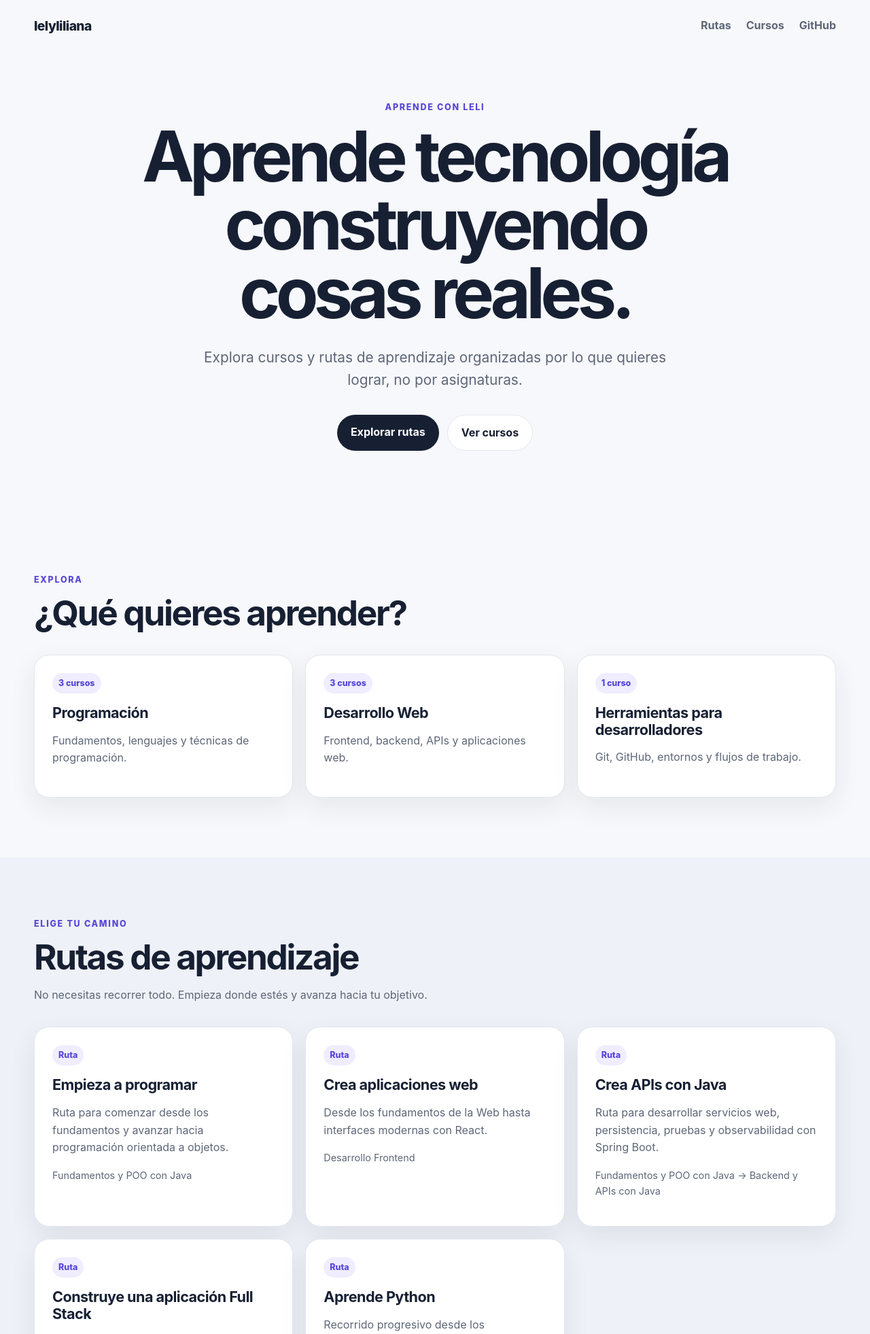
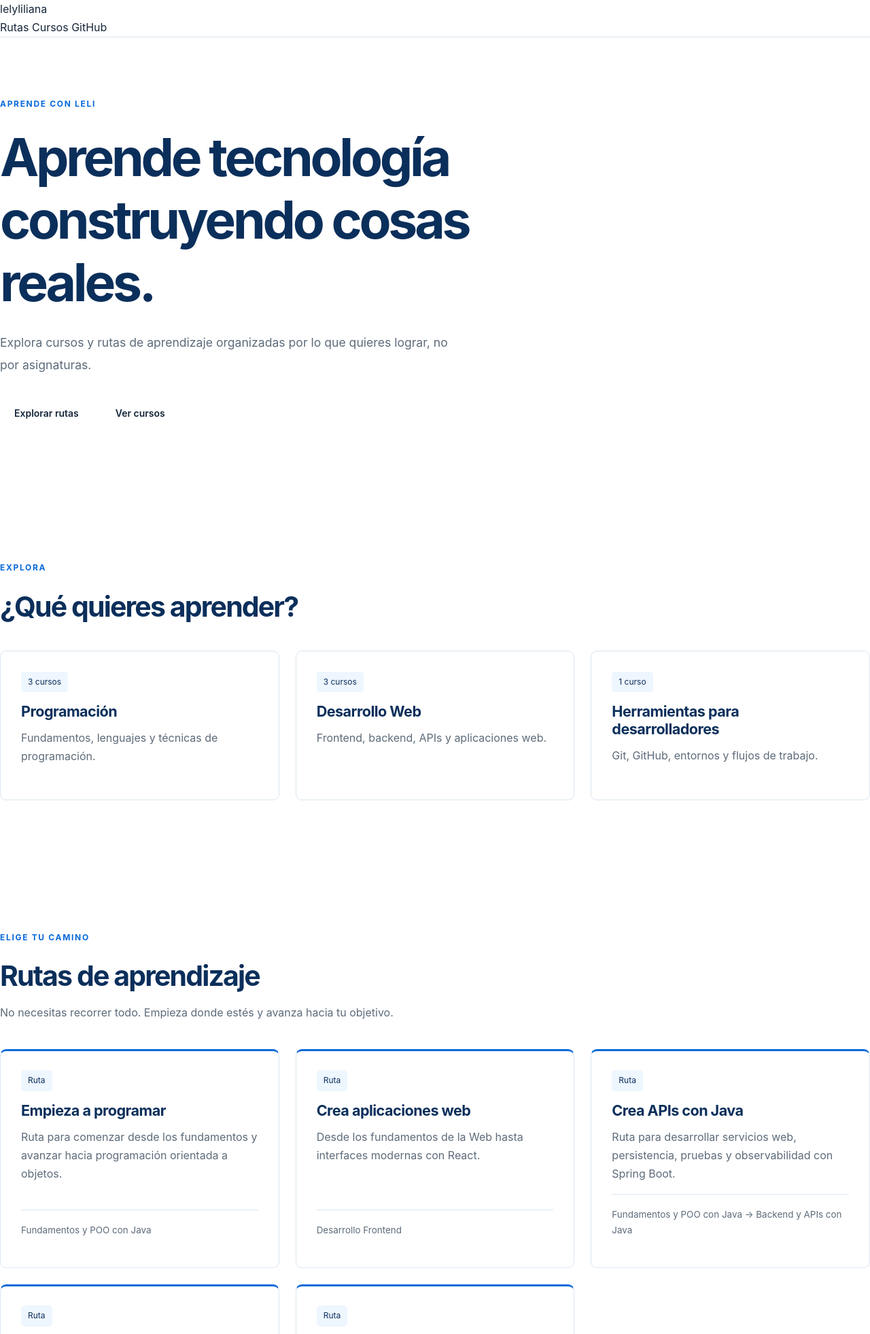
Before and after one commit to lelyliliana/aprende-con-leli, a PHP site: page / in a window 1280 px wide. Shown: the top 1962 px of the page at 68% size. Run offline with PHP 8.4, Linux system fonts and the light colour scheme.

Commit message:
Alinear identidad visual con lelyliliana.com

```diff
--- a/src/styles/main.css
+++ b/src/styles/main.css
@@ -1,139 +1,93 @@
 :root {
-  --bg: #f7f8fb;
-  --surface: #ffffff;
-  --text: #172033;
-  --muted: #5d6678;
-  --line: #e3e7ef;
-  --accent: #5746d9;
-  --accent-soft: #efedff;
-  --radius: 22px;
-  --shadow: 0 14px 38px rgba(24, 32, 51, .08);
+  --color-primary: #0b2f5b;
+  --color-accent: #0969da;
+  --color-accent-dark: #0554ad;
+  --color-light: #eef6ff;
+  --color-background: #ffffff;
+  --color-text: #15263a;
+  --color-muted: #5d6b7a;
+  --color-border: #dce6f1;
+  --color-footer: #082844;
+  --header-height: 88px;
+  color-scheme: light;
 }
-
 * { box-sizing: border-box; }
-html { scroll-behavior: smooth; }
-body {
-  margin: 0;
-  font-family: Inter, ui-sans-serif, system-ui, -apple-system, BlinkMacSystemFont, "Segoe UI", sans-serif;
-  color: var(--text);
-  background: var(--bg);
-  line-height: 1.6;
+html { scroll-behavior: smooth; scroll-padding-top: calc(var(--header-height) + 24px); }
+body { margin: 0; font-family: -apple-system, BlinkMacSystemFont, "Segoe UI", sans-serif; background: var(--color-background); color: var(--color-text); font-size: 1rem; line-height: 1.7; }
+a { color: inherit; text-decoration: none; }
+:focus-visible { outline: 3px solid var(--color-accent); outline-offset: 5px; }
+.container { width: min(1200px, calc(100% - 96px)); margin-inline: auto; }
+.site-header { position: sticky; top: 0; z-index: 20; background: var(--color-background); border-bottom: 1px solid var(--color-border); }
+.header-inner { min-height: var(--header-height); display: flex; align-items: center; gap: 24px; }
+.brand { flex-shrink: 0; line-height: 1.5; }
+.brand strong { display: block; font-size: 1rem; color: var(--color-primary); }
+.brand span { display: block; font-size: .8125rem; color: var(--color-muted); }
+.navigation { display: flex; gap: 18px; margin-left: auto; align-items: center; }
+.navigation a { font-size: .875rem; padding: 12px 0; position: relative; color: var(--color-text); }
+.navigation a:hover, .navigation a[aria-current] { color: var(--color-accent); }
+.navigation a[aria-current]::after { content: ""; position: absolute; height: 2px; bottom: 5px; left: 0; right: 0; background: var(--color-accent); }
+.hero { padding-block: 88px 96px; max-width: 920px; }
+.eyebrow { font-size: .75rem; text-transform: uppercase; letter-spacing: .14em; font-weight: 650; color: var(--color-accent); margin: 0 0 22px; }
+h1, h2, h3 { color: var(--color-primary); line-height: 1.2; margin-top: 0; }
+h1 { font-size: clamp(3rem, 6vw, 5.3rem); letter-spacing: -.055em; font-weight: 650; margin-bottom: 26px; }
+h1 span { color: var(--color-accent); }
+.lead { max-width: 680px; font-size: 1.1rem; color: var(--color-muted); line-height: 1.85; margin-bottom: 30px; }
+.hero-actions { display: flex; flex-wrap: wrap; gap: 12px; }
+.button { min-height: 48px; padding: 12px 20px; display: inline-flex; align-items: center; justify-content: center; border-radius: 7px; font-size: .875rem; font-weight: 600; border: 1px solid transparent; }
+.button-primary { background: var(--color-accent); color: #fff; }
+.button-primary:hover { background: var(--color-accent-dark); }
+.button-secondary { border-color: var(--color-border); color: var(--color-primary); }
+.button-secondary:hover { background: var(--color-light); border-color: var(--color-accent); }
+.intro-strip { background: var(--color-light); border-block: 1px solid var(--color-border); }
+.intro-strip .container { padding-block: 28px; display: flex; gap: 22px; align-items: center; color: var(--color-muted); font-size: .9rem; }
+.intro-strip strong { color: var(--color-primary); }
+.section { padding-block: 96px; }
+.section-tinted { background: var(--color-light); border-block: 1px solid var(--color-border); }
+.section-heading { max-width: 740px; margin-bottom: 40px; }
+.section-heading h2, .manifesto h2 { font-size: clamp(2rem, 3.2vw, 2.85rem); letter-spacing: -.045em; font-weight: 650; margin-bottom: 16px; }
+.section-heading p:not(.eyebrow), .manifesto p:not(.eyebrow) { color: var(--color-muted); }
+.heading-rule { width: 44px; height: 3px; background: var(--color-accent); margin-top: 24px; }
+.grid { display: grid; grid-template-columns: repeat(3, minmax(0, 1fr)); gap: 24px; }
+.card { display: flex; flex-direction: column; align-items: flex-start; min-height: 220px; padding: 30px; border: 1px solid var(--color-border); border-radius: 9px; background: var(--color-background); transition: border-color .2s, box-shadow .2s; }
+.card:hover { border-color: var(--color-accent); box-shadow: 0 6px 22px #0828440a; }
+.card h3 { font-size: 1.35rem; letter-spacing: -.025em; margin: 16px 0 12px; }
+.card p { color: var(--color-muted); margin-top: 0; }
+.count, .tag { display: inline-block; padding: 5px 10px; border-radius: 5px; background: var(--color-light); color: var(--color-primary); font-size: .75rem; }
+.path-card { border-top: 3px solid var(--color-accent); padding-top: 28px; }
+.sequence { margin-top: auto !important; padding-top: 18px; border-top: 1px solid var(--color-border); width: 100%; font-size: .84rem; }
+.course-card { justify-content: space-between; }
+.chips { display: flex; flex-wrap: wrap; gap: 7px; margin-top: 18px; }
+.chip { padding: 5px 9px; border-radius: 5px; background: var(--color-light); color: var(--color-primary); font-size: .75rem; }
+.text-link { margin-top: 28px; color: var(--color-accent); font-size: .875rem; font-weight: 600; }
+.text-link:hover { text-decoration: underline; }
+.manifesto-wrap { background: var(--color-primary); color: #fff; }
+.manifesto { padding-block: 72px; max-width: 850px; }
+.manifesto h2 { color: #fff; }
+.manifesto .eyebrow { color: #a8d0ff; }
+.manifesto p:not(.eyebrow) { color: #d1dfef; max-width: 680px; }
+.site-footer { background: var(--color-footer); color: #fff; padding-block: 48px 24px; }
+.footer-inner { display: flex; justify-content: space-between; gap: 40px; align-items: flex-start; }
+.footer-inner strong { font-size: 1.05rem; }
+.footer-inner p { color: #bccde0; font-size: .875rem; margin: 8px 0 0; }
+.footer-links { display: flex; gap: 18px; font-size: .875rem; color: #dbe8f5; }
+.copyright { border-top: 1px solid #35516c; margin: 38px 0 0; padding-top: 20px; font-size: .75rem; color: #bccde0; }
+.error { text-align: center; padding: 30px; color: var(--color-muted); }
+@media (max-width: 900px) {
+  .container { width: calc(100% - 48px); }
+  .grid { grid-template-columns: repeat(2, minmax(0, 1fr)); }
+  .navigation { gap: 12px; }
 }
-a { color: inherit; }
-.site-header {
-  width: min(1180px, calc(100% - 40px));
-  margin: 0 auto;
-  min-height: 76px;
-  display: flex;
-  align-items: center;
-  justify-content: space-between;
-  gap: 24px;
+@media (max-width: 680px) {
+  .container { width: calc(100% - 36px); }
+  .header-inner { min-height: 76px; align-items: center; }
+  .brand span { display: none; }
+  .navigation a:first-child { display: none; }
+  .navigation { gap: 10px; }
+  .navigation a { font-size: .8rem; }
+  .hero { padding-block: 64px 72px; }
+  h1 { font-size: clamp(2.7rem, 14vw, 4rem); }
+  .section { padding-block: 72px; }
+  .grid { grid-template-columns: 1fr; }
+  .footer-inner { flex-direction: column; }
+  .footer-links { flex-wrap: wrap; }
 }
-.brand { font-weight: 850; text-decoration: none; letter-spacing: -.03em; font-size: 1.2rem; }
-nav { display: flex; gap: 22px; }
-nav a { text-decoration: none; color: var(--muted); font-weight: 650; }
-.hero {
-  width: min(1000px, calc(100% - 40px));
-  margin: 72px auto 92px;
-  text-align: center;
-}
-.eyebrow {
-  margin: 0 0 12px;
-  text-transform: uppercase;
-  letter-spacing: .14em;
-  font-size: .78rem;
-  font-weight: 850;
-  color: var(--accent);
-}
-h1 {
-  margin: 0 auto;
-  max-width: 900px;
-  font-size: clamp(2.8rem, 8vw, 6.6rem);
-  line-height: .98;
-  letter-spacing: -.065em;
-}
-.lead {
-  max-width: 700px;
-  margin: 28px auto 0;
-  font-size: clamp(1.05rem, 2vw, 1.3rem);
-  color: var(--muted);
-}
-.hero-actions { margin-top: 34px; display: flex; gap: 12px; justify-content: center; flex-wrap: wrap; }
-.button {
-  display: inline-block;
-  padding: 13px 20px;
-  border-radius: 999px;
-  text-decoration: none;
-  font-weight: 750;
-}
-.primary { background: var(--text); color: white; }
-.secondary { background: var(--surface); border: 1px solid var(--line); }
-.section { padding: 88px max(20px, calc((100% - 1180px) / 2)); }
-.section.alt { background: #eef1f7; }
-.section-heading { max-width: 680px; margin-bottom: 34px; }
-.section-heading h2, .manifesto h2 { margin: 0; font-size: clamp(2rem, 4vw, 3.4rem); line-height: 1.05; letter-spacing: -.045em; }
-.section-heading p:not(.eyebrow), .manifesto p:not(.eyebrow) { color: var(--muted); }
-.grid {
-  display: grid;
-  grid-template-columns: repeat(3, minmax(0, 1fr));
-  gap: 18px;
-}
-.card {
-  background: var(--surface);
-  border: 1px solid var(--line);
-  border-radius: var(--radius);
-  padding: 26px;
-  min-height: 210px;
-  box-shadow: var(--shadow);
-}
-.card h3 { margin: 16px 0 8px; font-size: 1.35rem; line-height: 1.15; letter-spacing: -.025em; }
-.card p { color: var(--muted); }
-.count, .tag {
-  display: inline-block;
-  font-size: .78rem;
-  font-weight: 800;
-  padding: 5px 9px;
-  border-radius: 999px;
-  background: var(--accent-soft);
-  color: var(--accent);
-}
-.sequence { font-size: .9rem; }
-.course-card { display: flex; flex-direction: column; justify-content: space-between; }
-.chips { display: flex; flex-wrap: wrap; gap: 6px; margin-top: 18px; }
-.chip { border: 1px solid var(--line); border-radius: 999px; padding: 4px 8px; font-size: .75rem; color: var(--muted); }
-.text-link { margin-top: 26px; font-weight: 800; text-decoration: none; }
-.manifesto {
-  width: min(920px, calc(100% - 40px));
-  margin: 110px auto;
-  padding: 60px;
-  border-radius: 32px;
-  background: var(--text);
-  color: white;
-  text-align: center;
-}
-.manifesto .eyebrow { color: #bcb4ff; }
-.manifesto p:not(.eyebrow) { color: #cdd2dc; max-width: 660px; margin: 18px auto 0; }
-footer {
-  width: min(1180px, calc(100% - 40px));
-  margin: 0 auto;
-  padding: 32px 0 48px;
-  border-top: 1px solid var(--line);
-  display: flex;
-  justify-content: space-between;
-  gap: 16px;
-  color: var(--muted);
-}
-footer strong { color: var(--text); }
-.error { text-align: center; padding: 30px; }
-@media (max-width: 820px) {
-  .grid { grid-template-columns: 1fr; }
-  .hero { margin-top: 50px; }
-  .section { padding-top: 68px; padding-bottom: 68px; }
-  .manifesto { padding: 40px 24px; }
-}
-@media (max-width: 560px) {
-  .site-header { align-items: flex-start; padding-top: 20px; }
-  nav { gap: 12px; font-size: .9rem; flex-wrap: wrap; justify-content: flex-end; }
-  h1 { font-size: clamp(2.7rem, 15vw, 4.5rem); }
-  footer { flex-direction: column; }
-}
```
